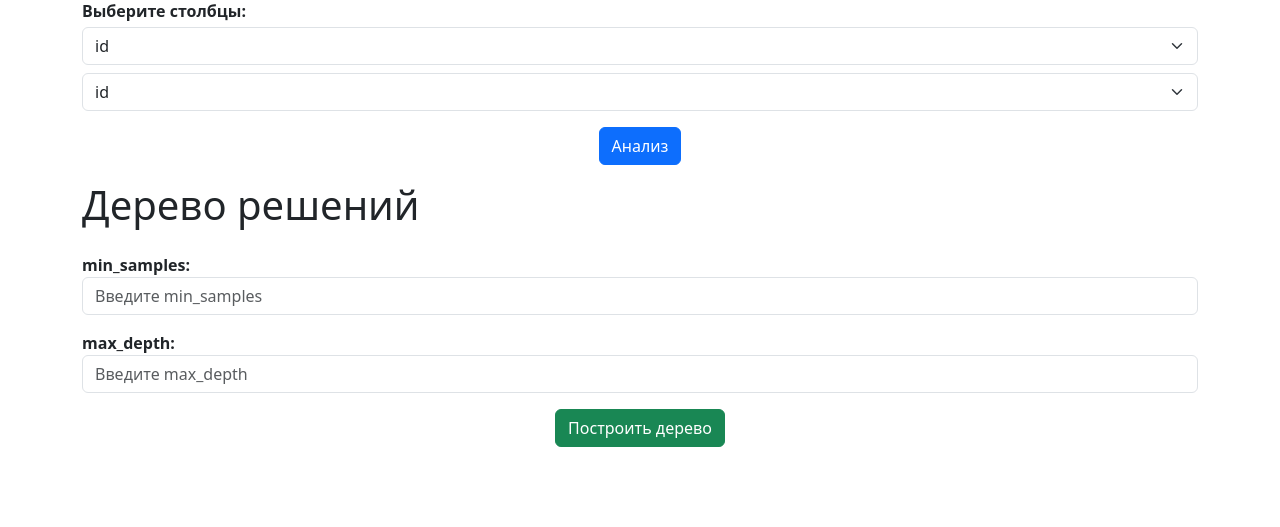
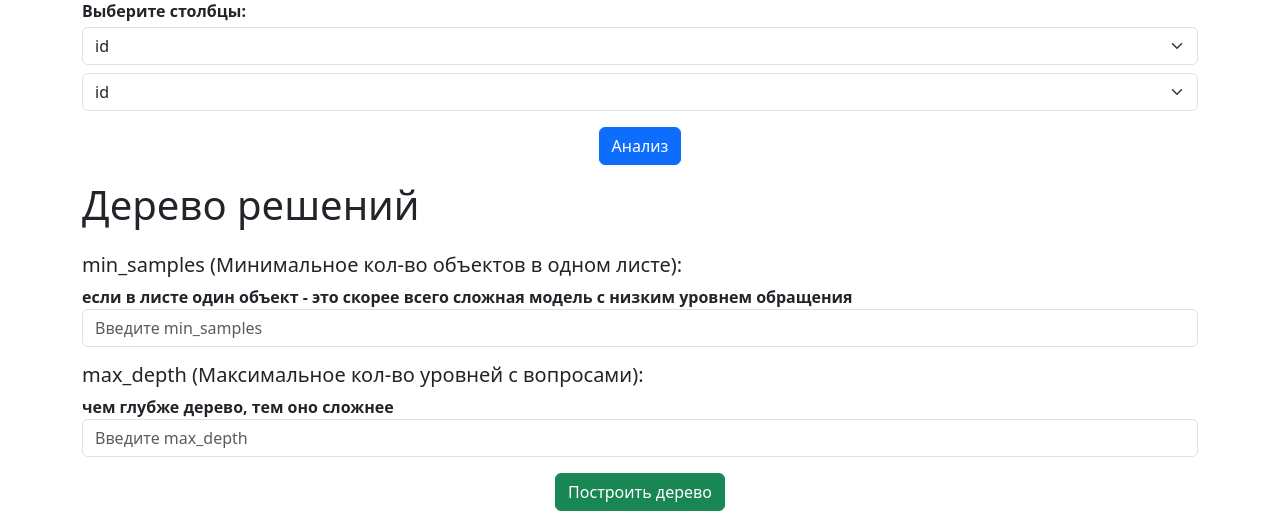
Before and after one commit to maxnes3/MAI_LabWorks, a Flask app: page / in a window 1280 px wide. Shown: the part 1173-1700 px from the top of the page. Before the commit the page ends 1620 px from the top, so only its background shows below. Run offline with Flask 3, Linux system fonts and the light colour scheme.

Commit message:
Информации добавил

```diff
--- a/ScriptsLab/templates/index.html
+++ b/ScriptsLab/templates/index.html
@@ -85,11 +85,14 @@
         <h1 class="mb-4">Дерево решений</h1>
         <form class="mb-3" action="/decisiontree_data" method="POST">
             <div class="form-group mb-3">
-                <label for="min_samples" class="fw-semibold">min_samples:</label>
+                <label for="min_samples" class="fw-semibold"><h5>min_samples (Минимальное кол-во объектов в одном листе):</h5>
+                если в листе один объект - это скорее
+                всего сложная модель с низким уровнем обращения</label>
                 <input type="number" id="min_samples" name="min_samples" class="form-control" required placeholder="Введите min_samples">
             </div>
             <div class="form-group mb-3">
-                <label for="max_depth" class="fw-semibold">max_depth:</label>
+                <label for="max_depth" class="fw-semibold"><h5>max_depth (Максимальное кол-во уровней с вопросами):</h5>
+                чем глубже дерево, тем оно сложнее</label>
                 <input type="number" id="max_depth" name="max_depth" class="form-control" required placeholder="Введите max_depth">
             </div>
             <div class="text-center">
```
